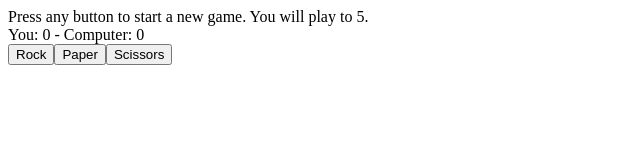
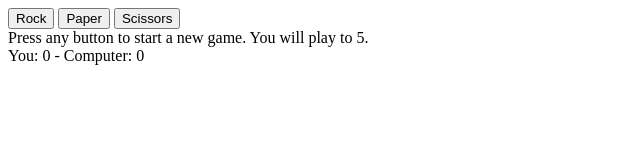
Before and after one commit to samob917/rock-paper-scissors, a plain HTML site: page index.html in a window 1280 px wide. Shown: the whole page, without its empty margins (0-640 px from the left). Drawn offline with Linux system fonts and the light colour scheme.

Commit message:
Hard code buttons and use one event listener
Hard coded the buttons and used their ids to have an event
delegation that uses event bubbling to handle the click at the
body level of the code. If I add more to this project, I should
probably put this in a div so other clicks do not trigger
unintended actions.

```diff
--- a/index.html
+++ b/index.html
@@ -6,6 +6,9 @@
     <title>RPS</title>
 </head>
 <body>
+    <button id="rock">Rock</button>
+    <button id="paper">Paper</button>
+    <button id="scissors">Scissors</button>
     <div class="outcome"></div>
     <div class="score"></div>
     <script src="rps.js"></script>
--- a/rps.js
+++ b/rps.js
@@ -64,24 +64,14 @@ function playRound(computerChoice, humanChoice) {
 
 let scoreDiv = document.querySelector(".score");
 scoreDiv.textContent = "You: 0 - Computer: 0";
-let rockButton = document.createElement("button");
-rockButton.textContent = "Rock";
-let paperButton = document.createElement("button");
-paperButton.textContent = "Paper";
-let scissorsButton = document.createElement("Button");
-scissorsButton.textContent = "Scissors";
 
-rockButton.addEventListener("click", () => {
-    playRound(getComputerChoice(), "rock");
-});
-paperButton.addEventListener("click", () => {
-    playRound(getComputerChoice(), "paper");
-});
-scissorsButton.addEventListener("click", () => {
-    playRound(getComputerChoice(), "scissors");
-});
+
+let rockButton = document.querySelector("#rock");
+let paperButton = document.querySelector("#paper");
+let scissorsButton = document.querySelector("#scissors");
 
 let body = document.querySelector("body");
-body.appendChild(rockButton);
-body.appendChild(paperButton);
-body.appendChild(scissorsButton);
+body.addEventListener('click', (event) => {
+    let target = event.target;
+    playRound(getComputerChoice(), target.id)
+})
```
